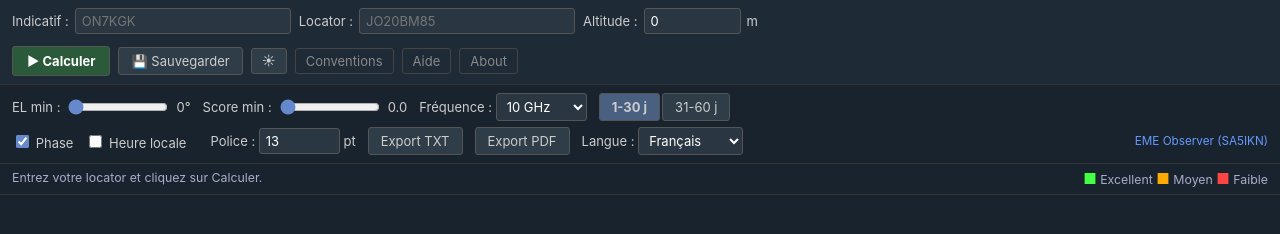
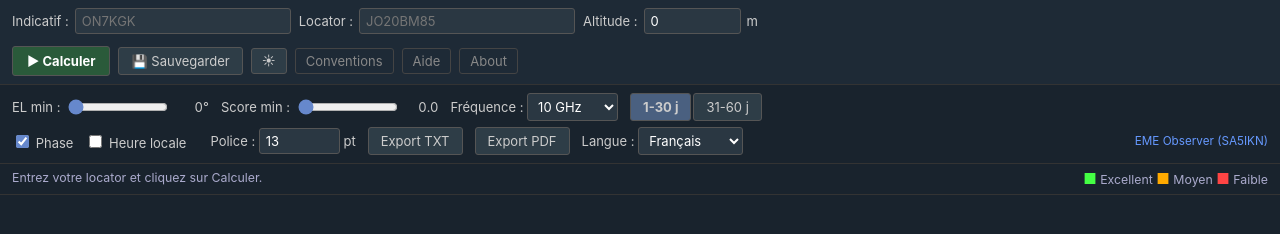
Before and after one commit to ON7KGK/moon-predictions, a website with bundled scripts: page web/public/index.html in a window 1280 px wide. Built offline with nearby package versions, Linux system fonts and the light colour scheme.

Commit message:
web: fix slider value label shifting when changing digits
The EL min / Score min value displays (e.g. '0°' → '25°') were not
fixed-width, causing everything after them to shift horizontally as
the digit count changed.

Added a fixed min-width (2.5em) and right-alignment to both labels,
plus tabular-nums to keep digit widths stable across all values.

Co-Authored-By: Claude Opus 4.6 (1M context) <noreply@anthropic.com>

```diff
--- a/web/public/css/app.css
+++ b/web/public/css/app.css
@@ -120,6 +120,20 @@ button.active { background-color: var(--btn-checked); font-weight: bold; }
   display: inline-flex;
   align-items: center;
   gap: 6px;
+}
+/* Valeur du slider a largeur fixe — evite le decalage quand on passe
+   de "0°" (1 chiffre) a "10°"/"45°" (2 chiffres) ou "0.0"/"10.5" */
+#el-min-val {
+  display: inline-block;
+  min-width: 2.5em;
+  text-align: right;
+  font-variant-numeric: tabular-nums;
+}
+#score-min-val {
+  display: inline-block;
+  min-width: 2.5em;
+  text-align: right;
+  font-variant-numeric: tabular-nums;
 }
 input[type="range"] {
   width: 100px;
```
